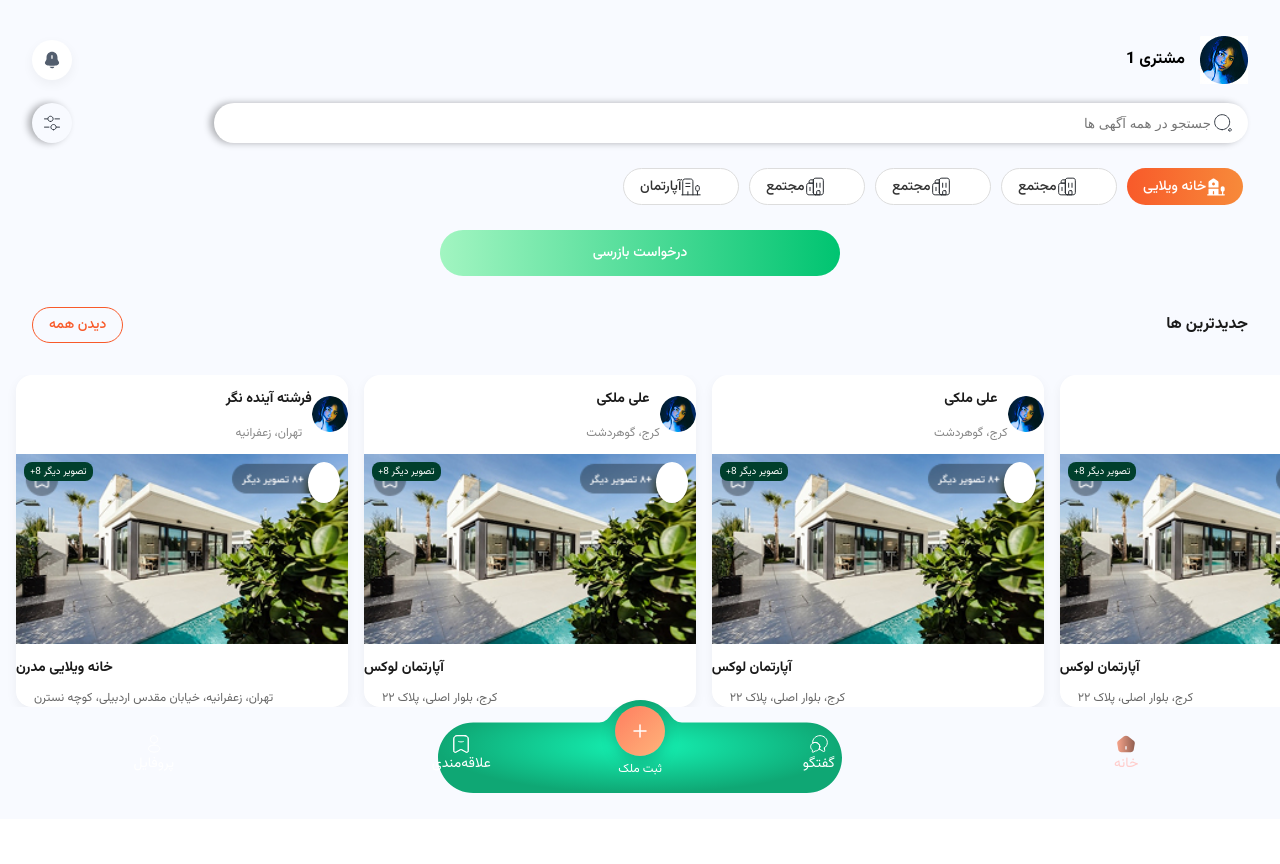
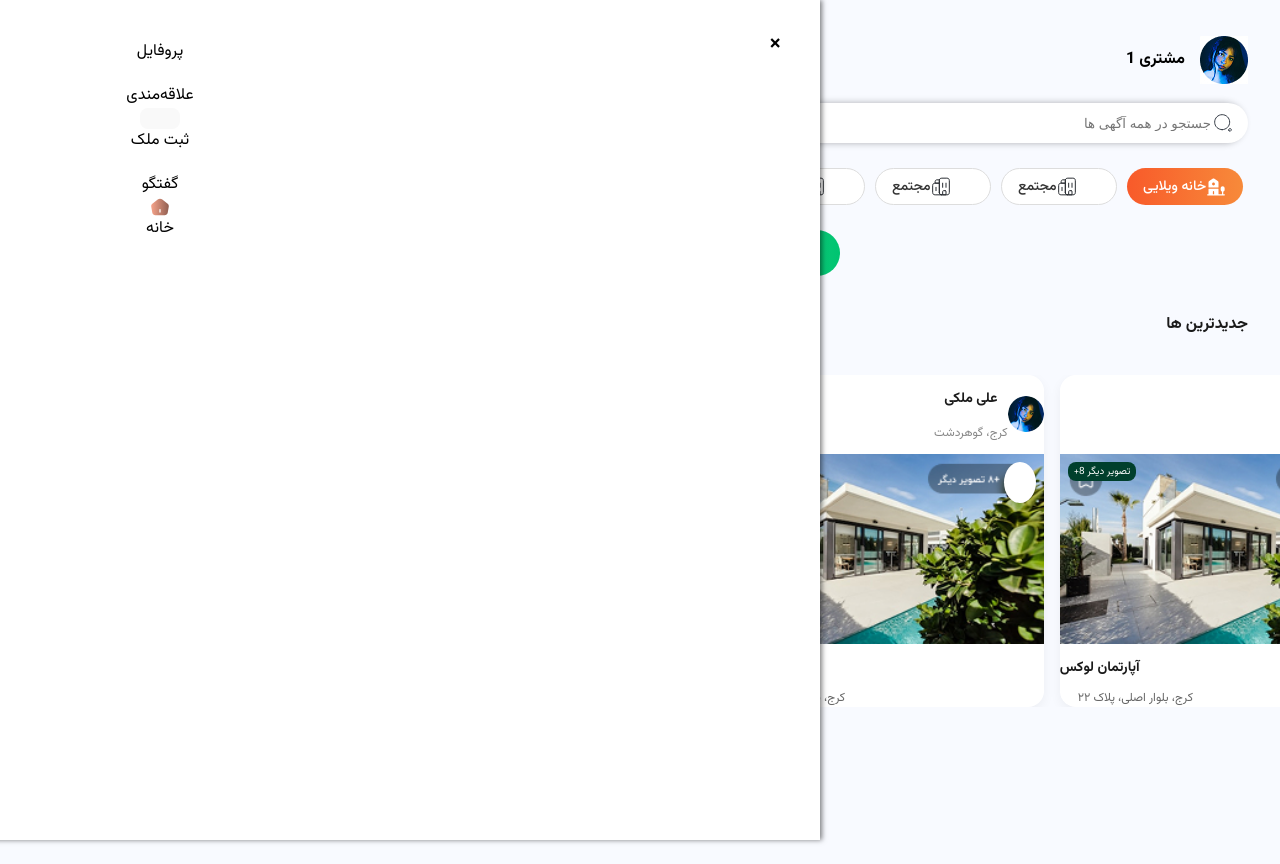
Before and after one commit to ebrahimhaddadi/plumb-app, a React (Vite) app: page /#/home in a window 1280 px wide. Before the commit the page ends 819 px from the top, so only its background shows below. Built offline with nearby package versions, Linux system fonts and the light colour scheme.

Commit message:
add drawer

```diff
--- /dev/null
+++ b/src/components/common/Drawer/DrawerMenu.module.css
@@ -0,0 +1,65 @@
+/* استایل‌های قبلی footer را نگه دارید، این‌ها را اضافه کنید */
+
+.drawer {
+  position: fixed;
+  top: 0;
+  left: -500px; /* عرض drawer را تنظیم کنید */
+  width: 100%;
+  height: 100%;
+  background-color: white;
+  box-shadow: 2px 0 5px rgba(0, 0, 0, 0.5);
+  transition: left 0.3s ease;
+  z-index: 1000;
+  padding: 20px;
+  display: flex;
+  flex-direction: column; /* برای لیست عمودی */
+}
+
+.drawer.open {
+  left: 0;
+}
+
+.drawerOverlay {
+  position: fixed;
+  top: 0;
+  left: 0;
+  width: 100%;
+  height: 100%;
+  background-color: rgba(0, 0, 0, 0.5);
+  z-index: 999;
+}
+
+.closeBtn {
+  background: none;
+  border: none;
+  font-size: 24px;
+  cursor: pointer;
+  position: absolute;
+  top: 10px;
+  right: 10px;
+}
+
+.menuBtn {
+  /* استایل دکمه توگل - می‌توانید آن را سفارشی کنید */
+  background: #007bff;
+  color: white;
+  border: none;
+  padding: 10px;
+  cursor: pointer;
+}
+
+/* برای عمودی کردن nav داخل drawer */
+.nav {
+  display: flex;
+  flex-direction: column;
+  align-items: center;
+  gap: 20px; /* فاصله بین آیتم‌ها */
+}
+
+.item, .centerWrapper {
+  display: flex;
+  flex-direction: column;
+  align-items: center;
+  cursor: pointer;
+  color: black;
+}
--- /dev/null
+++ b/src/components/common/Drawer/DrawerMenu.tsx
@@ -0,0 +1,63 @@
+import React, { useState } from 'react';
+import styles from './DrawerMenu.module.css';
+
+import PlusSvg from "../../../assets/icons/plus.svg";
+import ProfileSvg from "../../../assets/icons/profile.svg";
+import HomeSvg from "../../../assets/icons/home.svg";
+import ArchiveSvg from "../../../assets/icons/archive.svg";
+import MessageSvg from "../../../assets/icons/messages-2.svg";
+import { useNavigate } from "react-router-dom";
+
+const DrawerMenu = () => {
+    const navigate = useNavigate();
+    const [isOpen, setIsOpen] = useState(false);
+
+    const toggleDrawer = () => {
+        setIsOpen(!isOpen);
+    };
+
+    const closeDrawer = () => {
+        setIsOpen(false);
+    };
+
+    return (
+        <div className={styles.container}> {/* به جای footer، یک div ساده برای wrapper */}
+            {/* دکمه برای باز کردن drawer - می‌توانید آن را در هدر بگذارید یا هرجا */}
+            <button onClick={toggleDrawer} className={styles.menuBtn}>☰</button> {/* آیکون همبرگر ساده */}
+
+            {/* overlay برای بستن با کلیک خارج */}
+            {isOpen && <div className={styles.drawerOverlay} onClick={closeDrawer}></div>}
+
+            {/* drawer اصلی */}
+            <div className={`${styles.drawer} ${isOpen ? styles.open : ''}`}>
+                <button className={styles.closeBtn} onClick={closeDrawer}>×</button>
+                <div className={styles.navVertical}>
+                    <div className={styles.item} onClick={() => { navigate("/profile"); closeDrawer(); }}>
+                        <img src={ProfileSvg} alt="پروفایل" />
+                        <span>پروفایل</span>
+                    </div>
+                    <div className={styles.item} onClick={() => { navigate("/favorites"); closeDrawer(); }}>
+                        <img src={ArchiveSvg} alt="علاقه‌مندی" />
+                        <span>علاقه‌مندی</span>
+                    </div>
+                    <div className={styles.centerWrapper}>
+                        <button onClick={() => { navigate("/register-property", { state: { status: "register" } }); closeDrawer(); }} className={styles.addBtn}>
+                            {/* <img src={PlusSvg} alt="ثبت ملک" /> */}
+                        </button>
+                        <span className={styles.centerLabel}>ثبت ملک</span>
+                    </div>
+                    <div className={styles.item} onClick={() => { navigate("/chat"); closeDrawer(); }}>
+                        <img src={MessageSvg} alt="گفتگو" />
+                        <span>گفتگو</span>
+                    </div>
+                    <div className={`${styles.item} ${styles.active}`} onClick={() => { navigate("/home"); closeDrawer(); }}>
+                        <img src={HomeSvg} alt="خانه" />
+                        <span>خانه</span>
+                    </div>
+                </div>
+            </div>
+        </div>
+    );
+};
+
+export default DrawerMenu;
--- a/src/components/layout/MainLayout.tsx
+++ b/src/components/layout/MainLayout.tsx
@@ -1,6 +1,7 @@
 import Header from "../common/Header/Header.tsx";
 import Footer from "../common/Footer/Footer.tsx";
 import { Outlet } from "react-router-dom";
+import DrawerMenu from "../common/Drawer/DrawerMenu.tsx";
 // import styles from "./MainLayout.module.css"
 
 export default function MainLayout() {
@@ -13,7 +14,8 @@ export default function MainLayout() {
                 <Outlet />
             </main>
 
-            <Footer />
+            {/* <Footer /> */}
+            <DrawerMenu/>
 
         </div>
     )
```
